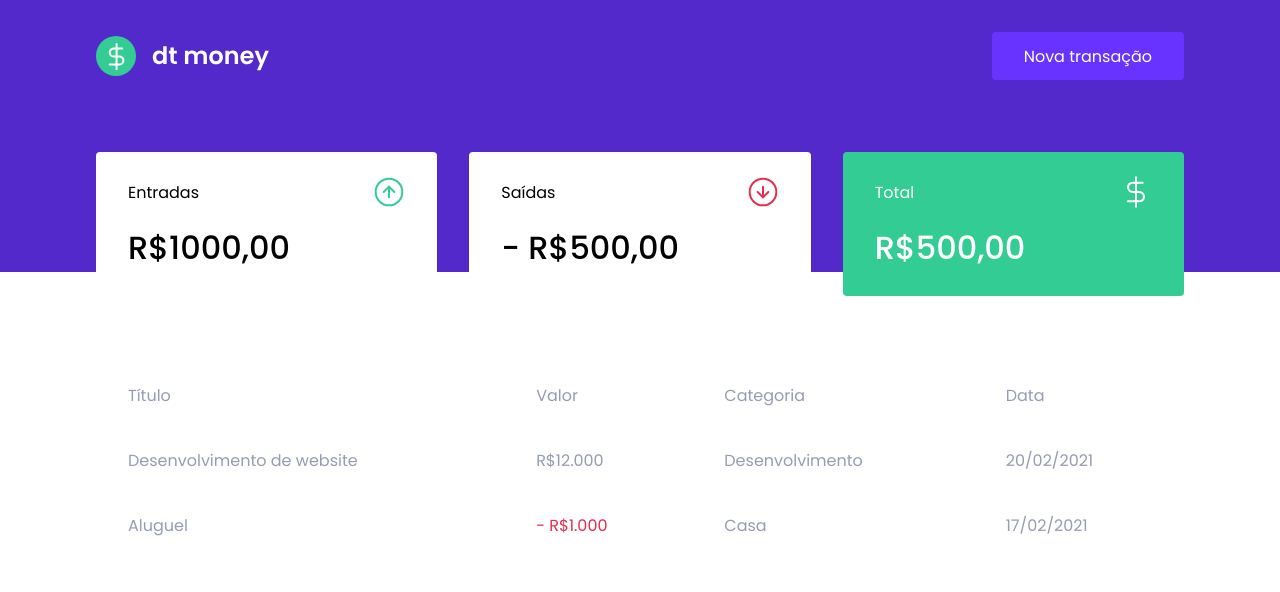
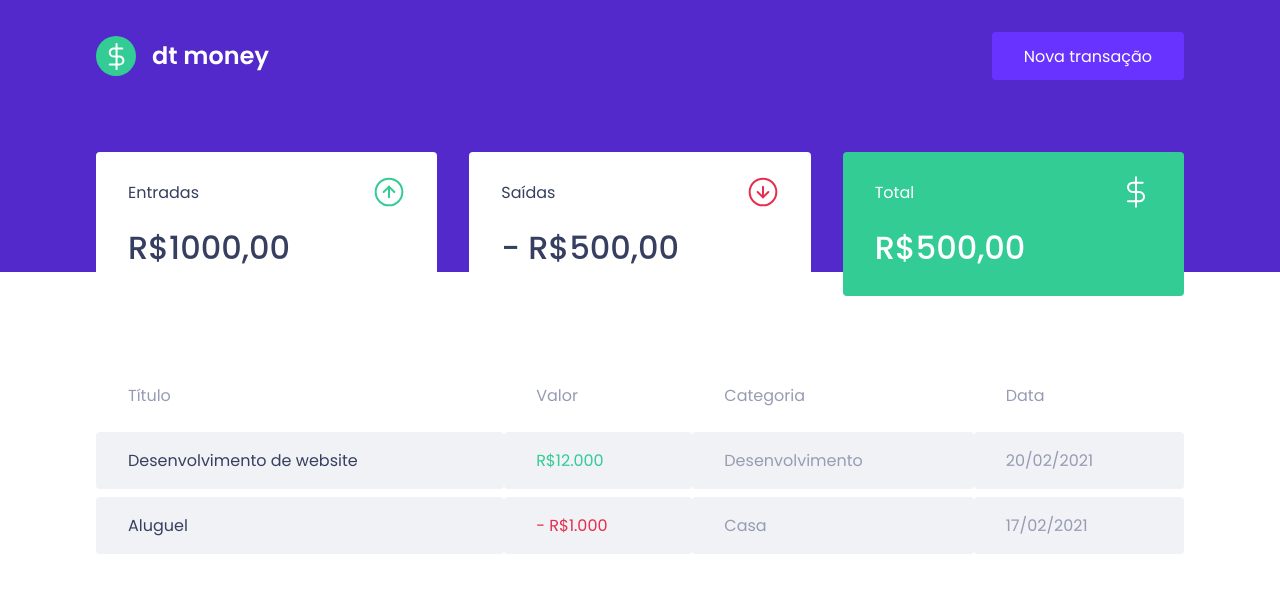
Before and after one commit to MateusJSouza/dtmoney, a React (Create React App) app: page / in a window 1280 px wide. Shown: the top 592 px of the page. Built offline with nearby package versions, Linux system fonts and the light colour scheme.

Commit message:
🐛 bugs fixeds

```diff
--- a/src/components/TransactionsTable/styles.ts
+++ b/src/components/TransactionsTable/styles.ts
@@ -18,15 +18,15 @@ export const Container = styled.div`
     td {
       padding: 1rem 2rem;
       border: 0;
-      background: var(--shape);
+      background: var(--background);
       color: var(--text-body);
       border-radius: 0.25rem;
 
       &:first-child {
-        background: var(--text-title);
+        color: var(--text-title);
       }
 
-      &.deposity {
+      &.deposit {
         color: var(--green);
       }
 
--- a/src/styles/global.ts
+++ b/src/styles/global.ts
@@ -11,7 +11,7 @@ export const GlobalStyle = createGlobalStyle`
 
     --blue-light: #6933FF;
 
-    --text-titles: #363F5F;
+    --text-title: #363F5F;
     --text-body: #969CB3;
 
     --green: #33CC95;
```
